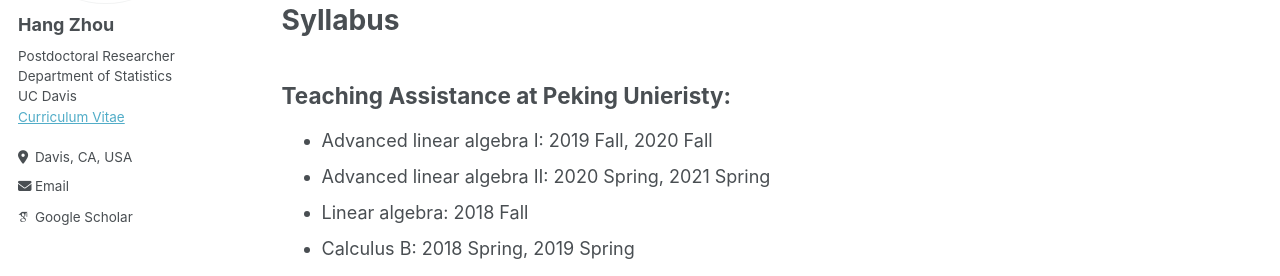
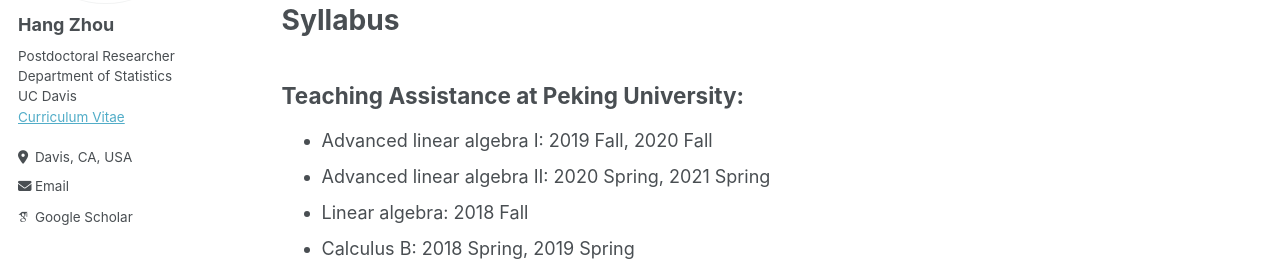
Before and after one commit to hg-zh/hg-zh.github.io, a Jekyll site: the page built from _pages/teaching.html, in a window 1280 px wide. Shown: the part 283-559 px from the top of the page. Built offline with Jekyll 4.4.1, drawn with Linux system fonts in a browser that asks for light colours; some web fonts are replaced.

Commit message:
Update teaching.html

```diff
--- a/_pages/teaching.html
+++ b/_pages/teaching.html
@@ -13,7 +13,7 @@ author_profile: true
   {% include archive-single.html %}
 {% endfor %}
 
-<h2>Teaching Assistance at Peking Unieristy:</h2>
+<h2>Teaching Assistance at Peking University:</h2>
 <ul>
   <li>Advanced linear algebra I: 2019 Fall, 2020 Fall</li>
   <li>Advanced linear algebra II: 2020 Spring, 2021 Spring</li>
```
